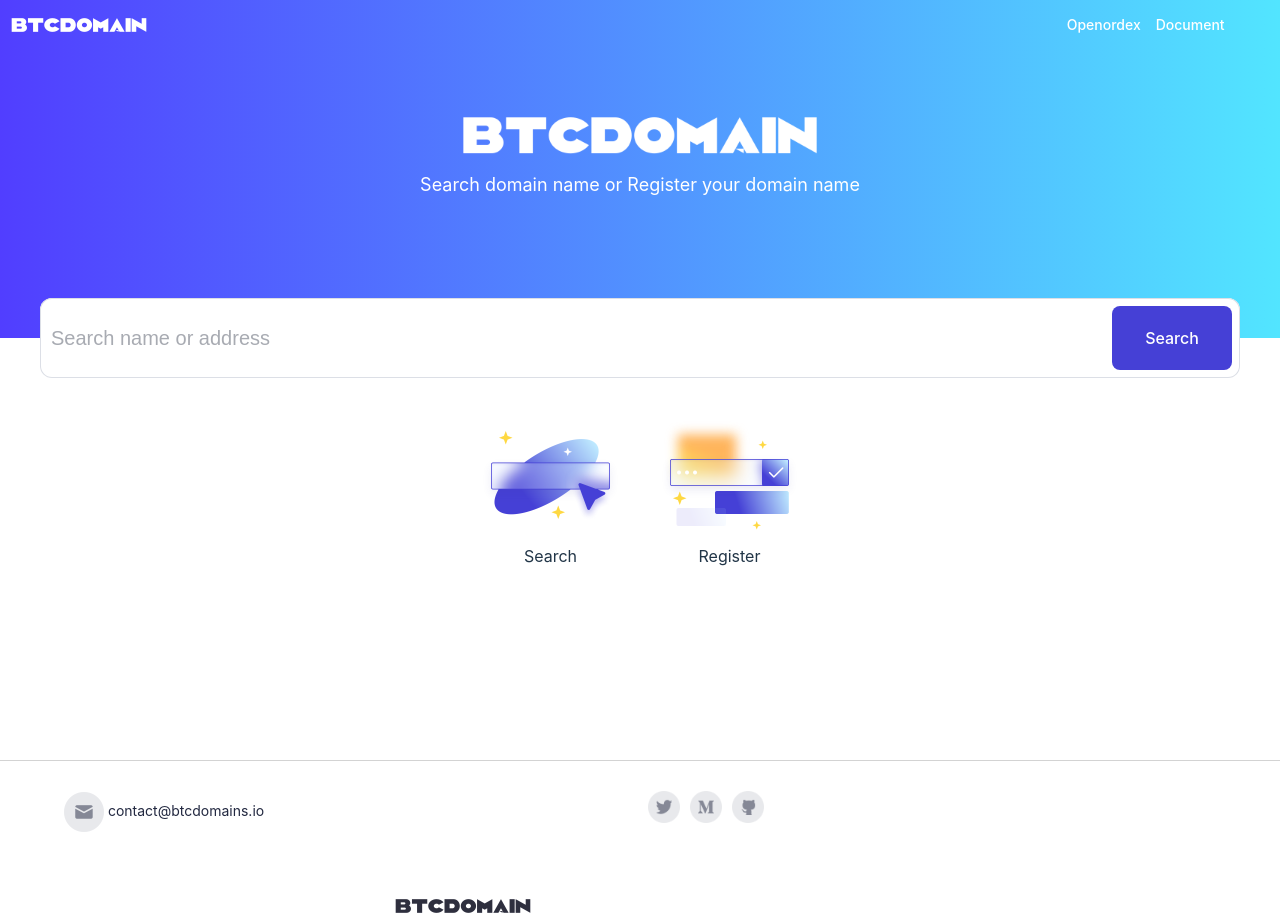
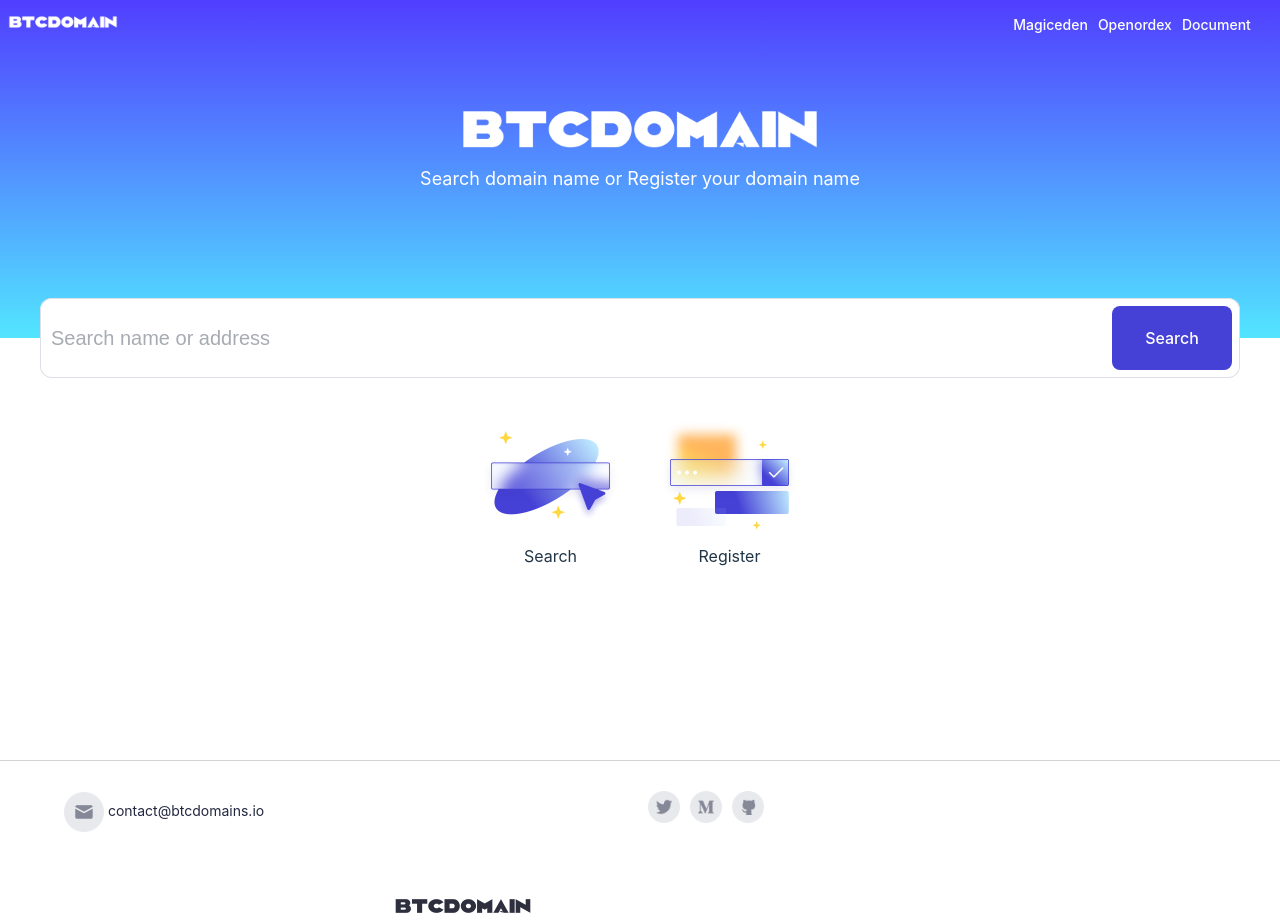
Before and after one commit to lyswifter/bitcoin-domain, a Vue app: page / in a window 1280 px wide. Built offline with nearby package versions, Linux system fonts and the light colour scheme.

Commit message:
add magiceden link

```diff
--- a/src/components/Header.vue
+++ b/src/components/Header.vue
@@ -4,6 +4,7 @@
 }
 
 const openOrdexLink = "https://btcdomains.click/openordex-open-2f8217";
+const magicEdenLink = "https://magiceden.io/ordinals/marketplace/btcdomain";
 
 </script>
 
@@ -11,17 +12,20 @@
   <div class="container">
     <el-row justify="space-between">
       <el-col :xs="6" :sm="4" :md="4" :lg="2" :xl="2">
-        <img class="logo-view" src="../assets/logo_nav@2x.png" style="width: 158px;height: 30px;cursor: pointer;" alt=""
+        <img class="logo-view" src="../assets/logo_nav@2x.png" style="width: 126px;height: 24px;cursor: pointer;" alt=""
           @click="reloadPage">
       </el-col>
 
-      <el-col :xs="12" :sm="6" :md="5" :lg="4" :xl="3">
+      <el-col :xs="15" :sm="7" :md="6" :lg="5" :xl="3">
         <el-row>
-          <div class="doc-link-view"><a :href="openOrdexLink" style="text-decoration: none;color: white;"
+          <div class="doc-link-view"><a :href="magicEdenLink" style="text-decoration: none;color: white;"
+              target="_blank">Magiceden</a></div>
+
+          <div class="doc-link-view"><a :href="openOrdexLink" style="text-decoration: none;color: white;margin-left: 10px;"
               target="_blank">Openordex</a></div>
 
           <div class="doc-link-view"><a href="https://docs.btcdomains.io"
-              style="text-decoration: none;color: white;margin-left: 15px;" target="_blank">Document</a></div>
+              style="text-decoration: none;color: white;margin-left: 10px;" target="_blank">Document</a></div>
         </el-row>
       </el-col>
     </el-row>
@@ -35,7 +39,7 @@
 
 <style scoped>
 .container {
-  background-image: linear-gradient(90deg, #513eff 0%, #52e5ff 100%);
+  background-image: linear-gradient(180deg, #513eff 0%, #52e5ff 100%);
 }
 
 .logo-view {
```
